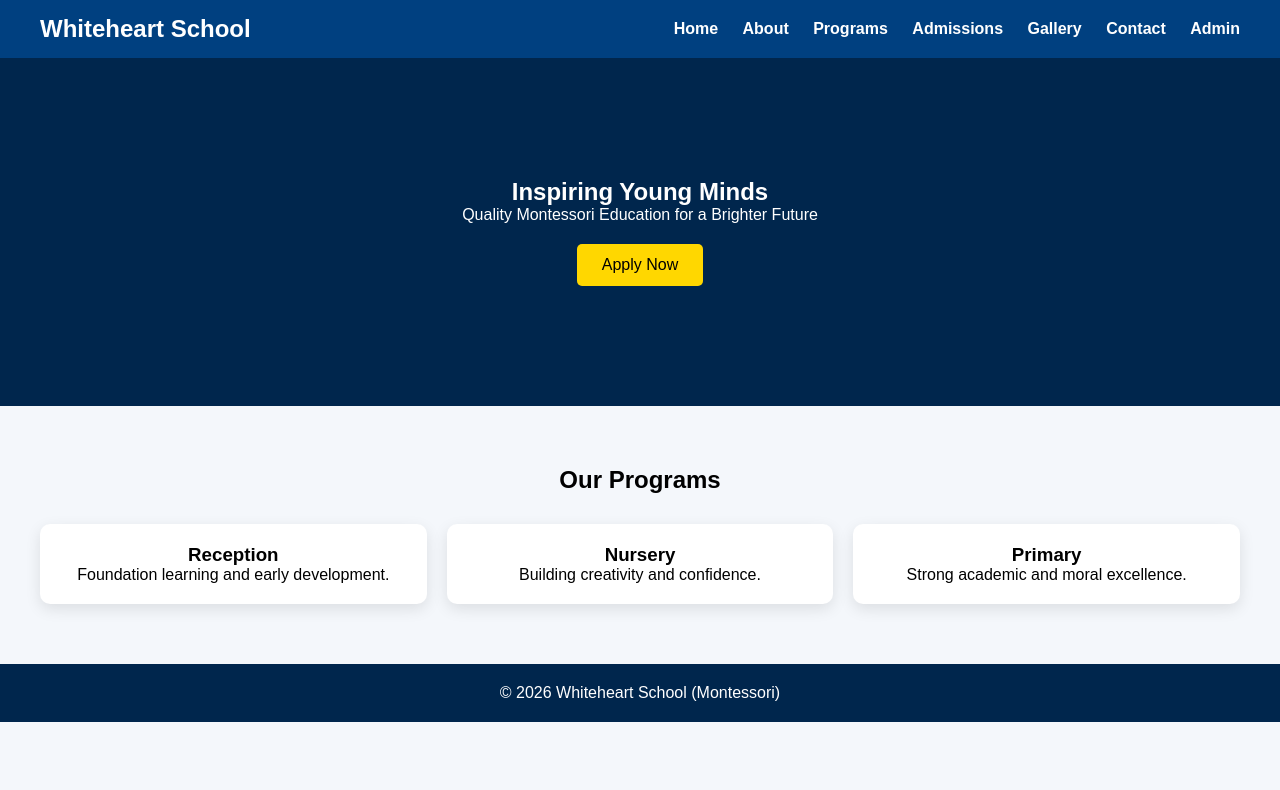
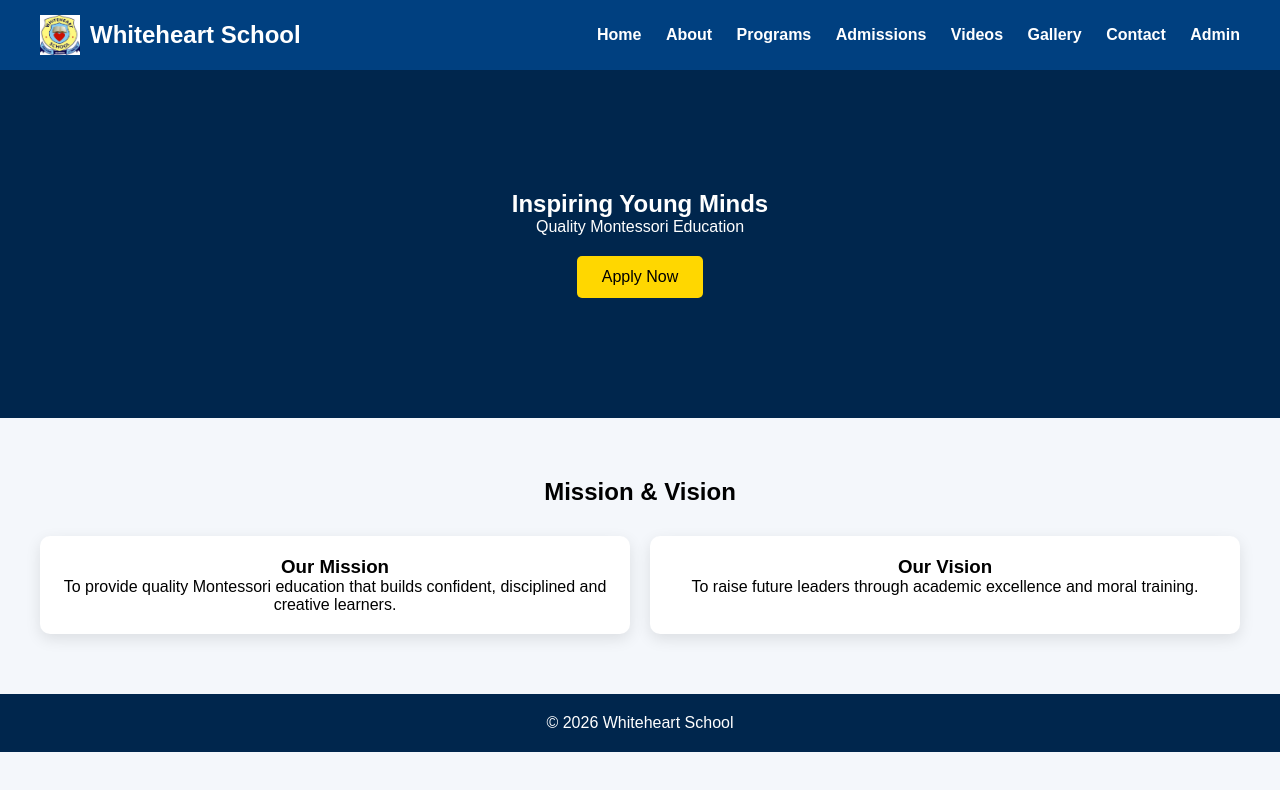
Before and after one commit to muslimahoyetunde25-eng/whiteheart-school, a website: page public/home.html in a window 1280 px wide. Drawn offline with Linux system fonts and the light colour scheme.

Commit message:
Update home.html

```diff
--- a/public/home.html
+++ b/public/home.html
@@ -1,18 +1,23 @@
 <!DOCTYPE html>
 <html>
 <head>
-    <title>Whiteheart School (Montessori)</title>
+<title>Whiteheart School</title>
 <link rel="stylesheet" href="style.css">
 </head>
 <body>
 
 <header>
+<div class="logo-container">
+<img src="/images/logo.png" class="logo">
 <h2>Whiteheart School</h2>
+</div>
+
 <nav>
 <a href="/">Home</a>
 <a href="about.html">About</a>
 <a href="programs.html">Programs</a>
 <a href="admissions.html">Admissions</a>
+<a href="videos.html">Videos</a>
 <a href="gallery.html">Gallery</a>
 <a href="contact.html">Contact</a>
 <a href="/admin">Admin</a>
@@ -21,30 +26,30 @@
 
 <section class="hero">
 <h1>Inspiring Young Minds</h1>
-    <p>Quality Montessori Education for a Brighter Future</p>
+<p>Quality Montessori Education</p>
 <a href="admissions.html" class="btn">Apply Now</a>
 </section>
 
 <section class="section">
-    <h2>Our Programs</h2>
+<h2>Mission & Vision</h2>
+
 <div class="cards">
+
 <div class="card">
-            <h3>Reception</h3>
-            <p>Foundation learning and early development.</p>
+<h3>Our Mission</h3>
+<p>To provide quality Montessori education that builds confident, disciplined and creative learners.</p>
 </div>
+
 <div class="card">
-            <h3>Nursery</h3>
-            <p>Building creativity and confidence.</p>
+<h3>Our Vision</h3>
+<p>To raise future leaders through academic excellence and moral training.</p>
 </div>
-        <div class="card">
-            <h3>Primary</h3>
-            <p>Strong academic and moral excellence.</p>
-        </div>
+
 </div>
 </section>
 
 <footer>
-    <p>© 2026 Whiteheart School (Montessori)</p>
+© 2026 Whiteheart School
 </footer>
 
 </body>
```
Lines whose indentation alone changed are shown as unchanged.
